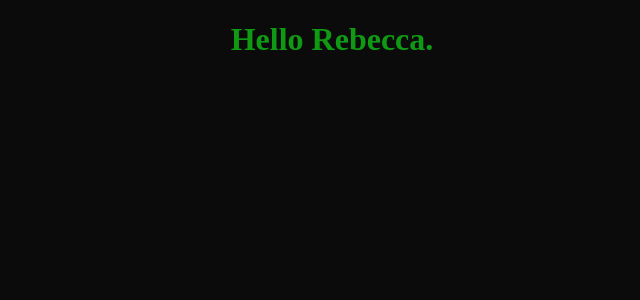
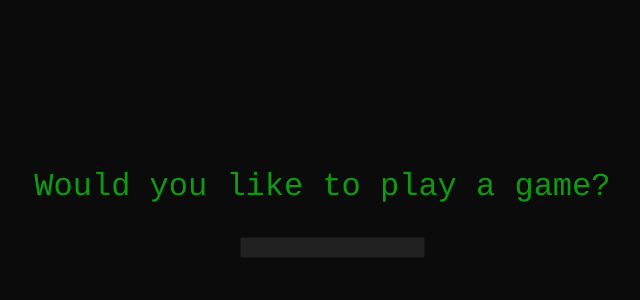
Before and after one commit to isaiahbrashears/isaiahbrashears.github.io, a React app: page / in a window 1280 px wide. Shown: the top 300 px of the page, without its empty margins (308-948 px from the left). Built offline with nearby package versions, Linux system fonts and the light colour scheme.

Commit message:
Added es lint

```diff
--- a/package.json
+++ b/package.json
@@ -3,9 +3,13 @@
     "@babel/core": "^7.25.2",
     "@babel/preset-env": "^7.25.3",
     "@babel/preset-react": "^7.24.7",
+    "@eslint/js": "^9.9.0",
     "babel-loader": "^9.1.3",
     "css-loader": "^7.1.2",
+    "eslint": "^9.9.0",
+    "eslint-plugin-react": "^7.35.0",
     "gh-pages": "^6.1.1",
+    "globals": "^15.9.0",
     "html-webpack-plugin": "^5.6.0",
     "sass": "^1.77.8",
     "sass-loader": "^16.0.0",
@@ -24,6 +28,6 @@
   "dependencies": {
     "react": "^18.3.1",
     "react-dom": "^18.3.1",
-    "react-typing-effect": "^2.0.5"
+    "react-type-animation": "^3.2.0"
   }
 }
--- a/src/assets/styles/main.scss
+++ b/src/assets/styles/main.scss
@@ -2,12 +2,25 @@
 @import 'common';
 
 body {
-  font-family: 'Arial, sans-serif';
+  font-family: 'Courier';
   background-color: $background;
   color: $text-color;
 }
 
 .wizard-container {
+  padding: 2rem;
+  padding-top: 10rem;
   max-width: 50rem;
   margin: auto;
+
+  .step-one {
+    .fade-in {
+      opacity: 0;
+      transition: opacity 5s ease-in-out; /* Adjust the duration as needed */
+    }
+
+    .fade-in.visible {
+      opacity: 1;
+    }
+  }
 }
--- a/src/components/BeckWizard/steps/StepOne.js
+++ b/src/components/BeckWizard/steps/StepOne.js
@@ -1,13 +1,39 @@
-import React, { useState } from 'react';
+import React, { useState, useEffect } from 'react';
+import { TypeAnimation } from 'react-type-animation';
 
 const StepOne = ({ changePage }) => {
+  const [displayText, setDisplayText] = useState(['Hello Becca.', 100, 'Hello Becky.', 4000, 'Would you like to play a game?', 2000]);
+  const [key, setKey] = useState(0);
+  const [inputText, setInputText] = useState('');
+  const [showInput, setShowInput] = useState(false);
+
+  useEffect(() => {
+    const timer = setTimeout(() => {
+      setShowInput(true);
+    }, 7000); // Adjust the delay as needed
+
+    return () => clearTimeout(timer);
+  }, []);
+
+  const handleInputChange = () => {
+
+  };
 
   return (
-    <div>
-      <h1 className="text-center">Hello Rebecca.</h1>
+    <div className="text-center step-one">
+      <TypeAnimation
+        key={key}
+        sequence={displayText}
+        wrapper="span"
+        speed={70}
+        style={{ fontSize: '2em', display: 'inline-block' }}
+        repeat={0}
+      />
+      <div className={`mt-8 fade-in ${showInput ? 'visible' : ''}`}>
+        <input type="text" />
+      </div>
     </div>
-  )
-
-}
+  );
+};
 
 export default StepOne;
--- a/src/index.html
+++ b/src/index.html
@@ -3,7 +3,7 @@
 <head>
   <meta charset="UTF-8">
   <meta name="viewport" content="width=device-width, initial-scale=1.0">
-  <title>My React App</title>
+  <title>Rebecca's Game</title>
 </head>
 <body>
   <div id="root"></div>
```
Also changed, not shown: eslint.config.mjs (added, +11 -0 lines), 1 other file (tests, documents, lock files or other folders).
